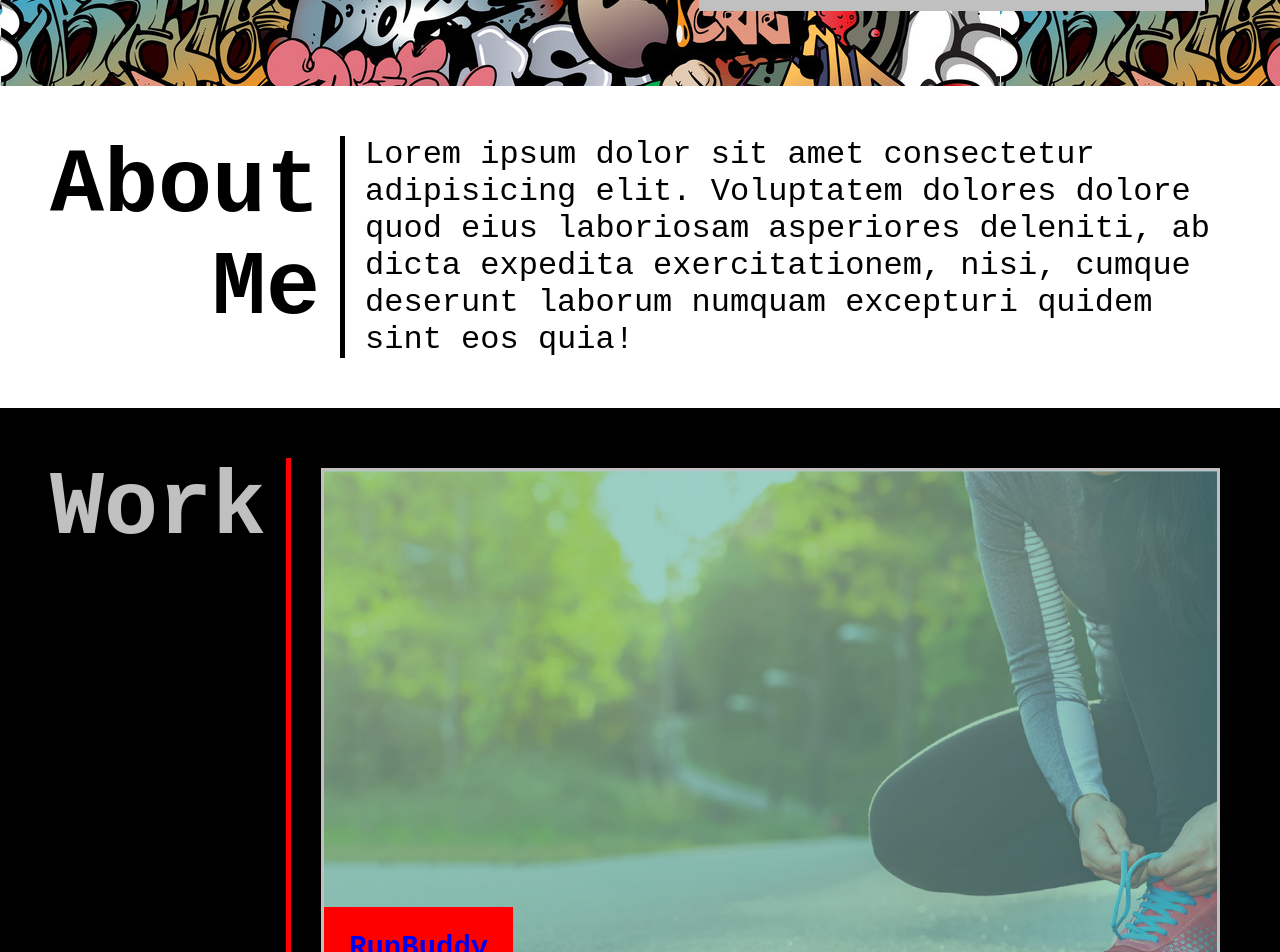
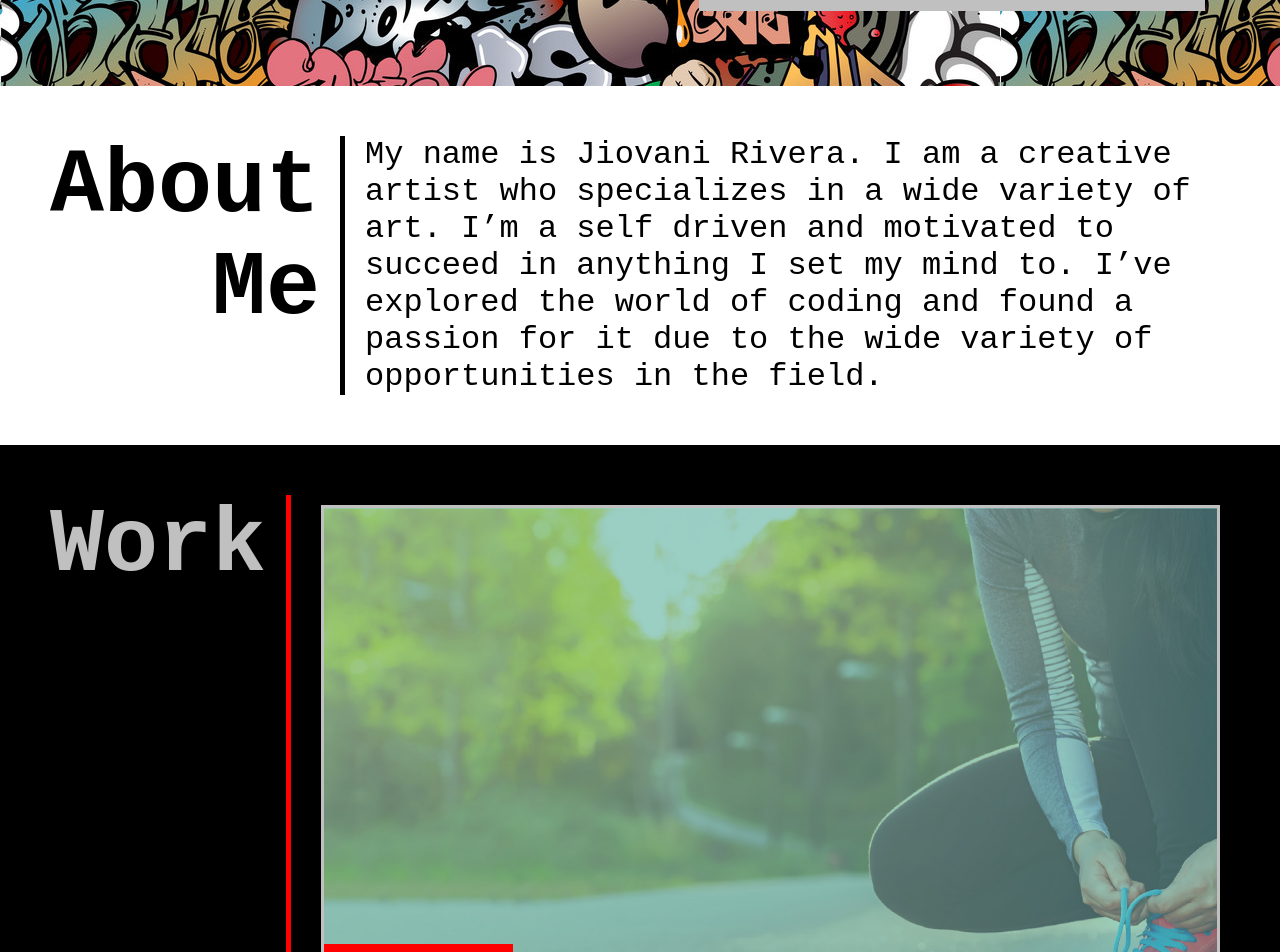
Before and after one commit to JioR95/Jiovani-Portfolio, a plain HTML site: page index.html in a window 1280 px wide. Shown: the part 360-1312 px from the top of the page. Drawn offline with Linux system fonts and the light colour scheme; files whose address does not match are found by name.

Commit message:
about update

```diff
--- a/assets/style.css
+++ b/assets/style.css
@@ -15,6 +15,7 @@ body{
 
 a {
     text-decoration: none;
+    color: var(--secondary-color);
 }
 
 .section-heading {
@@ -45,6 +46,7 @@ section {
     display: flex;
     justify-content: space-between;
     align-items: center;
+
 }
 
 .header h1 {
@@ -119,7 +121,7 @@ section {
 }
 
 .work-tiles {
-    font-size: 30px;
+    font-size: 34px;
     display: flex;
     flex-wrap: wrap;
     width: 1 75%;
--- a/index.html
+++ b/index.html
@@ -39,7 +39,7 @@
           <h2>About Me</h2>
     </div>
    <div class="info">
-    <p> Lorem ipsum dolor sit amet consectetur adipisicing elit. Voluptatem dolores dolore quod eius laboriosam asperiores deleniti, ab dicta expedita exercitationem, nisi, cumque deserunt laborum numquam excepturi quidem sint eos quia!</p>
+    <p>My name is Jiovani Rivera. I am a creative artist who specializes in a wide variety of art. I’m a self driven and motivated to succeed in anything I set my mind to. I’ve explored the world of coding and found a passion for it due to the wide variety of opportunities in the field.</p>
    </div>
 </section>
 
```
